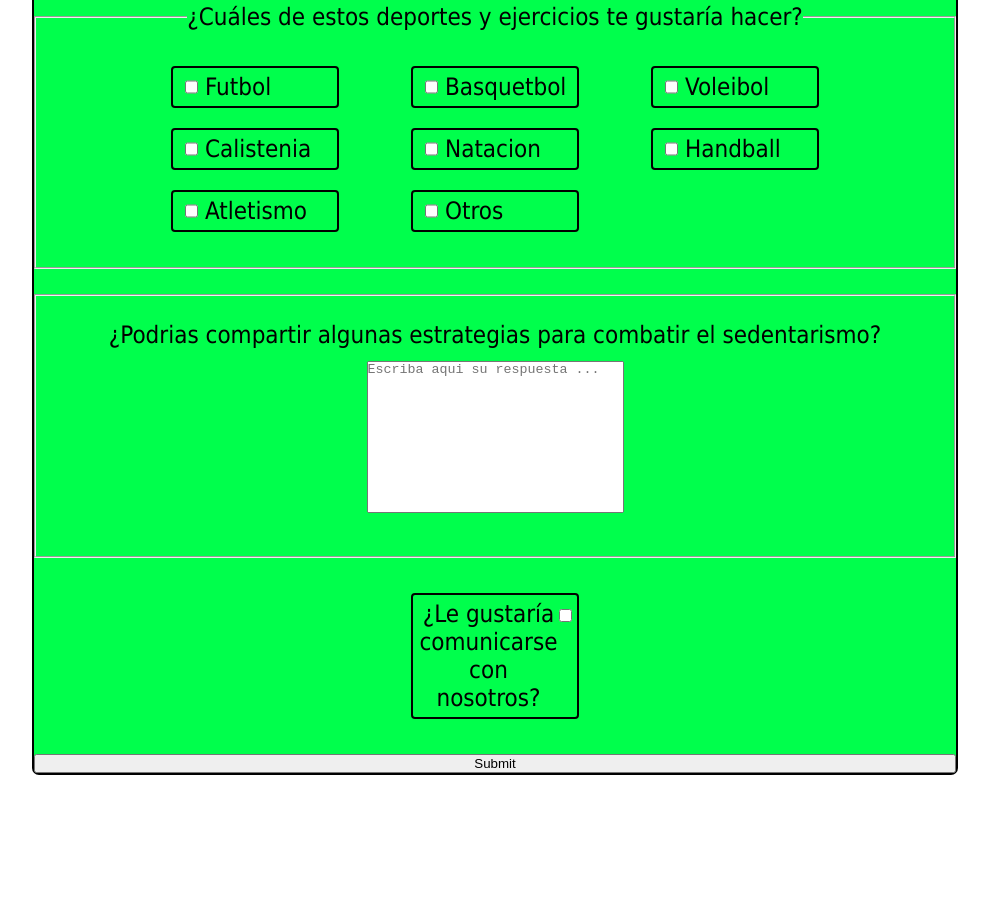
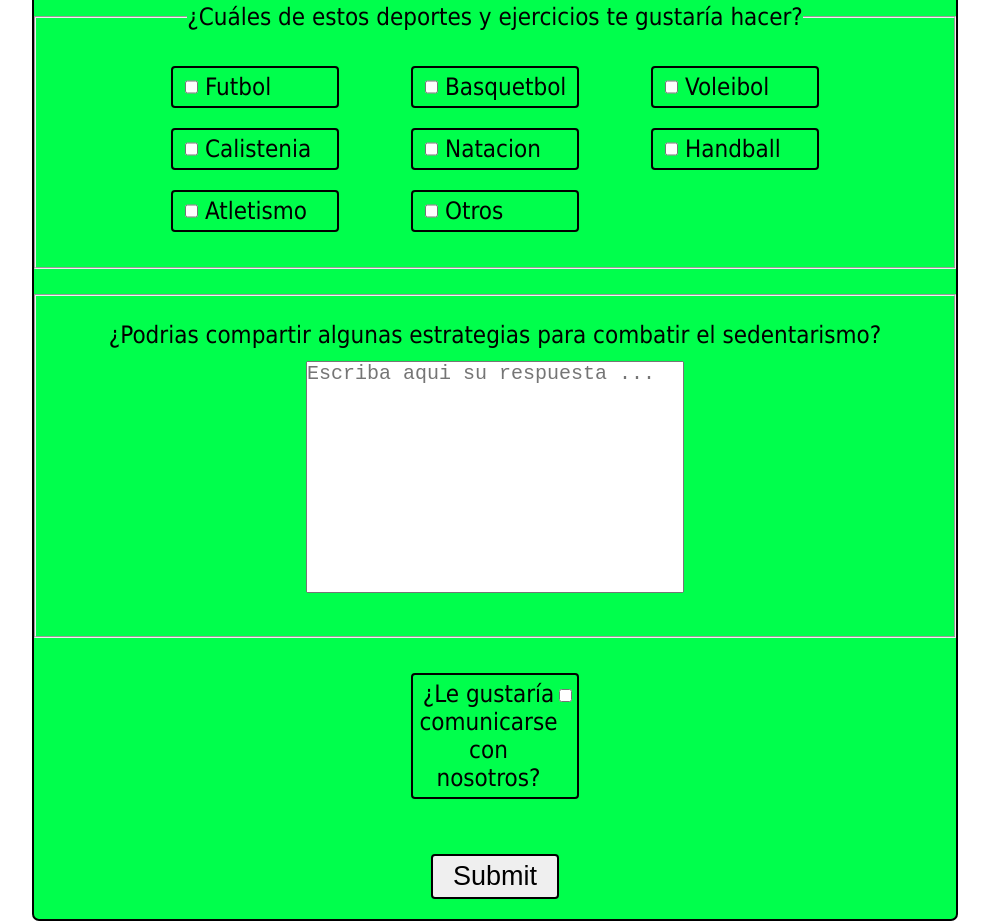
Before and after one commit to jcaguss/salud, a website: page index.html in a window 1280 px wide. Shown: the part 715-1636 px from the top of the page, without its empty margins (145-1134 px from the left). Before the commit the page ends 1490 px from the top, so only its background shows below. Drawn offline with Linux system fonts and the light colour scheme.

Commit message:
stylesP-2

```diff
--- a/index.html
+++ b/index.html
@@ -144,7 +144,7 @@
           /></label>
         </span>
       </aside>
-      <input id="submit" type="submit" />
+      <input class="submit-input" id="submit" type="submit" />
     </form>
     <script src="utils/drop.js"></script>
     <script src="/js/submit.js"></script>
--- a/styles.css
+++ b/styles.css
@@ -101,6 +101,15 @@ fieldset {
 .usertext-textarea{
   margin: 12px auto;
   resize: none;
+  font-size: 20px;
+}
+
+.submit-input{
+  margin: 20px auto;
+  padding: 5px 20px;
+  font-size: 27px;
+  border: 2px solid #000000;
+  border-radius: 4px;
 }
 
 .res-span {
```
